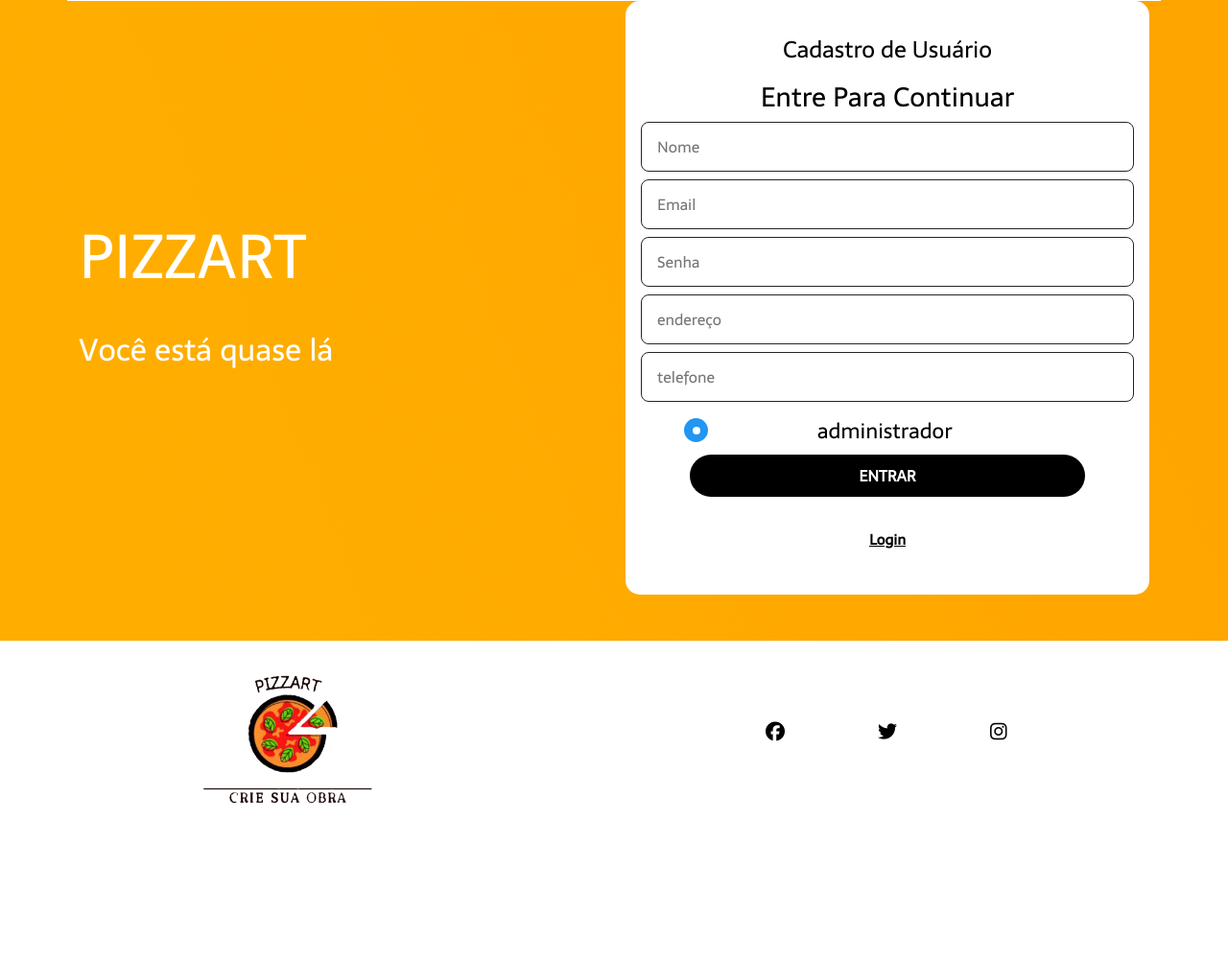
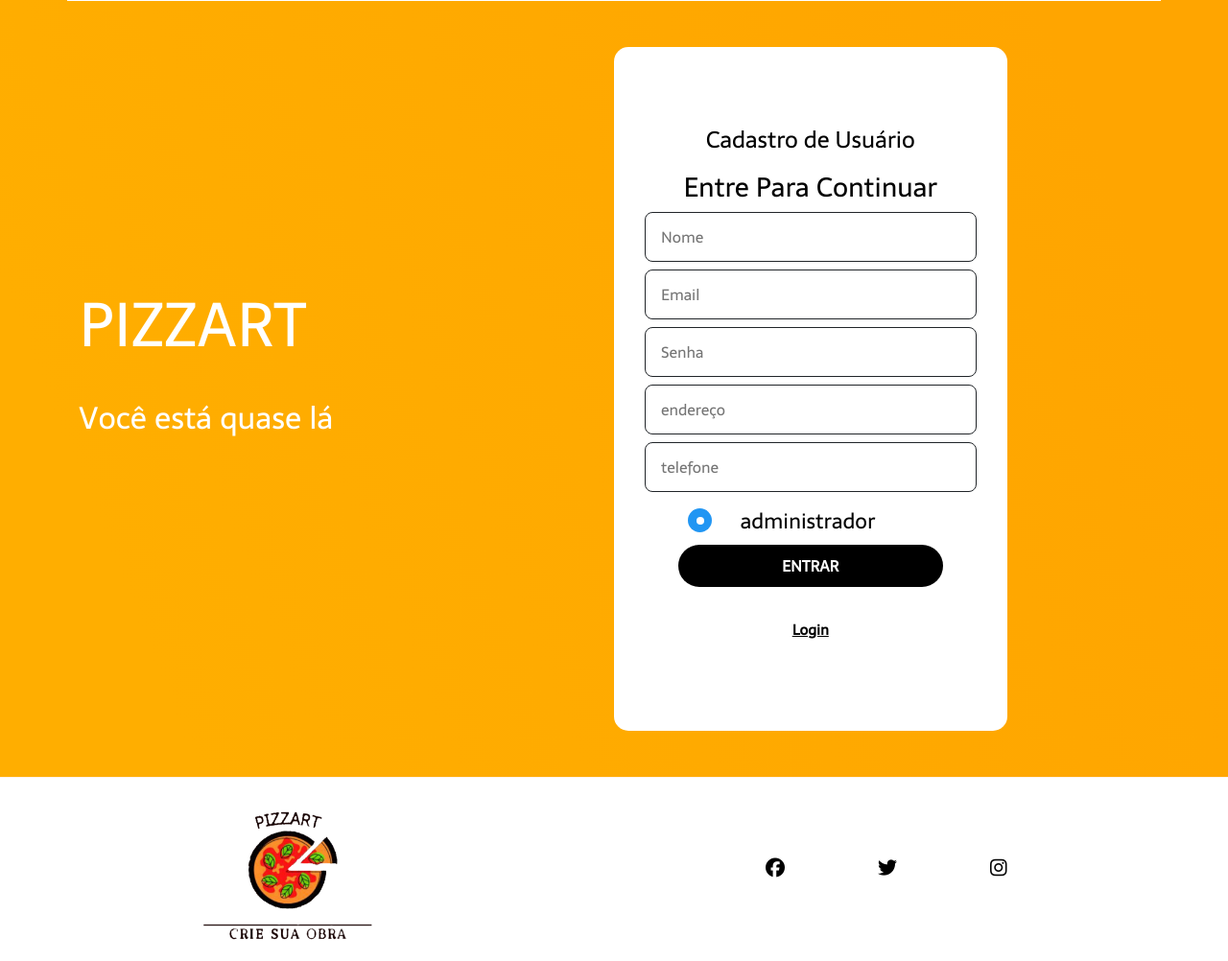
Before and after one commit to Enzoluizb/pizzart, a PHP site: page /cadastro.php in a window 1280 px wide. Shown: the part 138-1140 px from the top of the page at 96% size. Before the commit the page ends 976 px from the top, so only its background shows below. Run offline with PHP 8.4, Linux system fonts and the light colour scheme; some libraries are stand-ins or nearby versions.

Commit message:
alterando o cadastro

```diff
--- a/cadastro.php
+++ b/cadastro.php
@@ -98,16 +98,15 @@ if ($_SERVER['REQUEST_METHOD'] == "POST" && isset($_POST['submit'])) {
 </head>
 
 <main class="conteudo container">
-    <section class="conteudo-principal row">
+    <section class="conteudo-principal row"> <!-- text-md-end -->
         <div class="conteudo-principal-escrito col-md-6">
             <h1 class="conteudo-principal-escrito-titulo">PIZZART</h1>
             <h2 class="conteudo-principal-escrito-subtitulo">Você está quase lá</h2>
         </div>
-        <!-- <img class="conteudo-principal-imagem" src="assets/img/logo.jpg" alt=""> -->
         <div class="col-md-6">
 
-            <div class="login-screen">
-                <form class="form p-3">
+            <div class="login-screen mt-5 w-75 p-3 row py-5">
+                <form class="form p-3 mt-2">
                     <legend>Cadastro de Usuário</legend>
                     <h3 class="title">Entre Para Continuar</h3>
                     <input type="text" name="username" placeholder="Nome" class="rounded-3 border border-dark px-3 mb-2" value="<?php echo $nome ?>" />
--- a/login.php
+++ b/login.php
@@ -14,7 +14,7 @@ include "header.php";
 
 <main class="conteudo mx-auto container">
     <section class="conteudo-principal row py-5">
-        <div class="conteudo-principal-escrito col-md-6 text-md-end">
+        <div class="conteudo-principal-escrito col-md-6">
             <!-- <img class="conteudo-principal-imagem" src="assets/img/logo.jpg" alt=""> -->
             <h1 class="conteudo-principal-escrito-titulo ">PIZZART</h1>
             <h2 class="conteudo-principal-escrito-subtitulo ">Você está quase lá</h2>
@@ -32,7 +32,7 @@ include "header.php";
             </div>
         </div>
     </section>
-
+    <br>
 </main>
 
 
```
